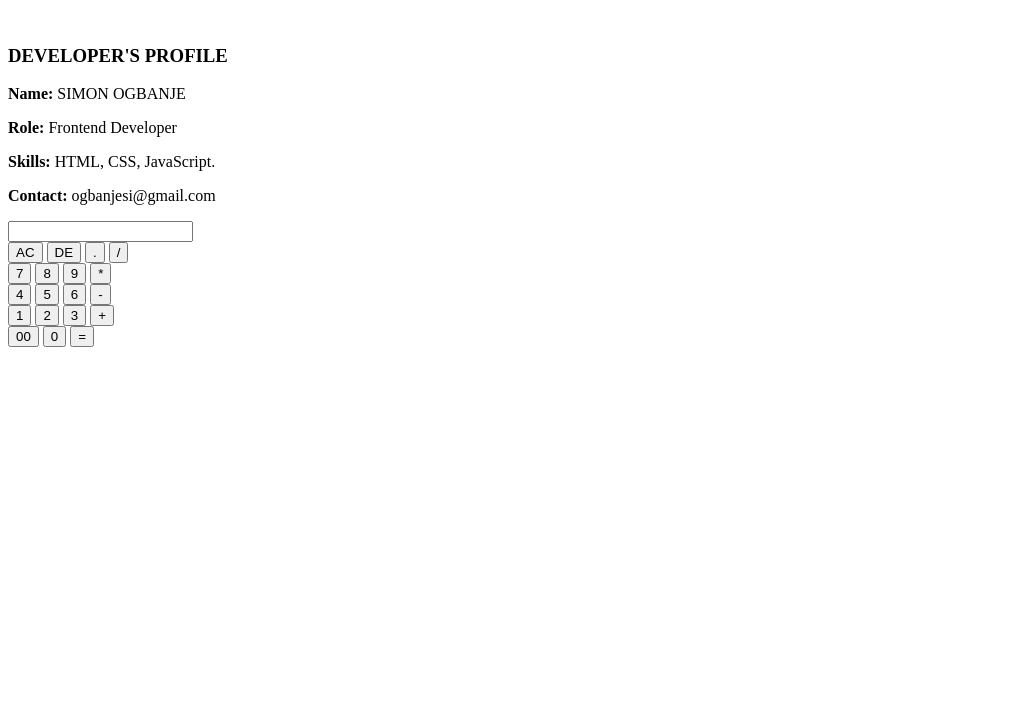
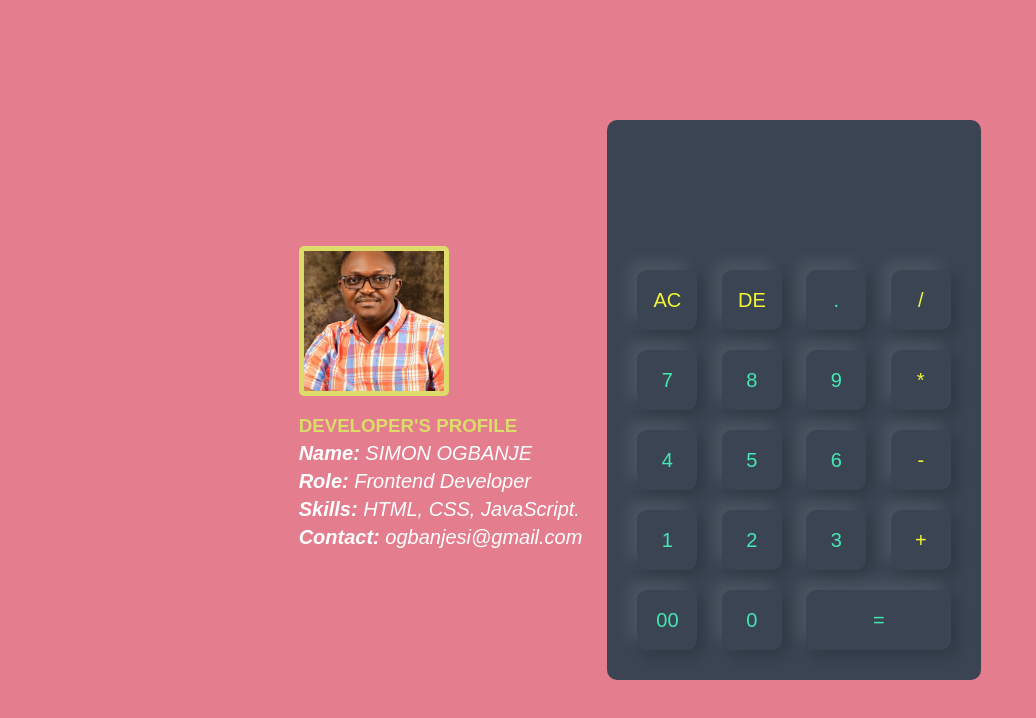
Before and after one commit to Simon-FOS/CALCULATOR-PROJECT, a plain HTML site: page index.html in a window 1280 px wide. Shown: the whole page, without its empty margins (0-1036 px from the left). Drawn offline with Linux system fonts and the light colour scheme; the site is published under a folder, as on GitHub Pages, so addresses that start at the root find nothing.

Commit message:
update index.html

```diff
--- a/index.html
+++ b/index.html
@@ -4,13 +4,13 @@
     <meta charset="UTF-8">
     <meta name="viewport" content="width=device-width, initial-scale=1.0">
     <title>Calculator Project</title>
-    <link rel="stylesheet" href="/static/css/style.css">
+    <link rel="stylesheet" href="static/css/style.css">
 </head>
 <body>
     <div class="container">
         <div class="programmer-info">
             <div class="programmer-photo">
-               <img src="/static/img/myPix.jpg" alt="">
+               <img src="static/img/myPix.jpg" alt="">
             </div>
             <div class="biodata">
                 <h3>DEVELOPER'S PROFILE</h3>
```
